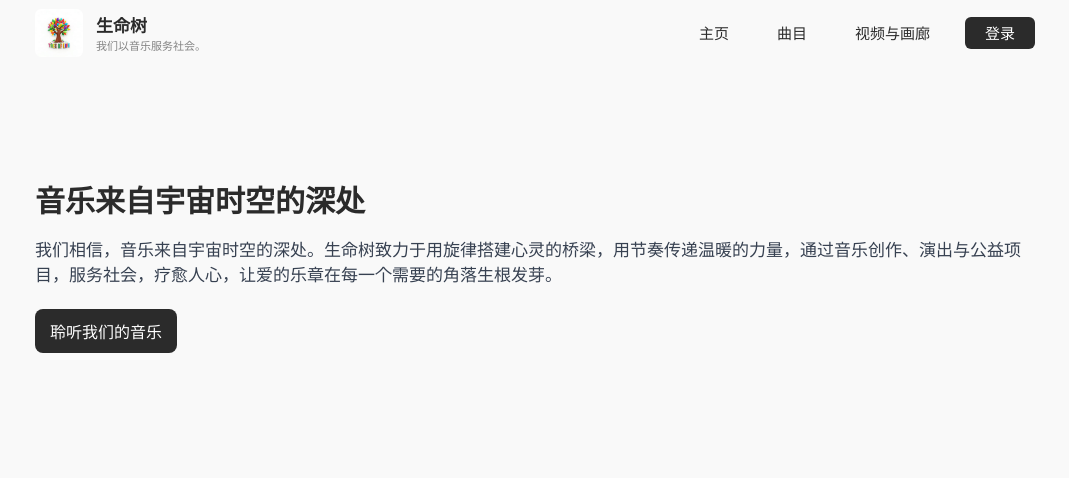
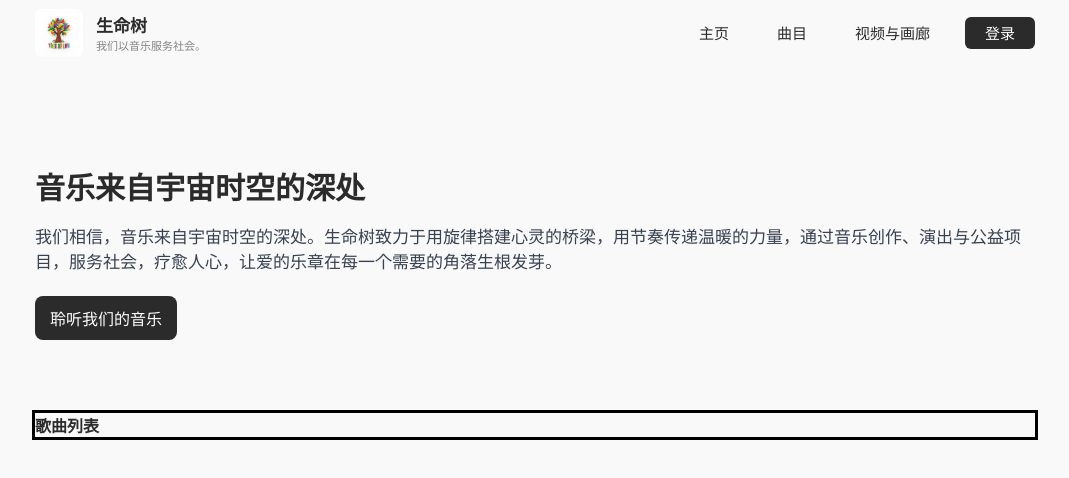
Before and after one commit to GEORGEWWWU/lifetree.pro, a Vue app: page / in a window 1280 px wide. Shown: the top 478 px of the page, without its empty margins (105-1174 px from the left). Built offline with nearby package versions, Linux system fonts and the light colour scheme.

Commit message:
新增歌曲列表组件

```diff
--- /dev/null
+++ b/src/components/MusicList.vue
@@ -0,0 +1,16 @@
+<template>
+    <div class="musiclist_container">
+        <h1>歌曲列表</h1>
+    </div>
+</template>
+
+<script setup lang="ts"></script>
+
+<style scoped lang="less">
+// 音乐列表
+.musiclist_container {
+    width: 1000px;
+    margin: 0 auto;
+    border: solid;
+}
+</style>
--- a/src/static/home.less
+++ b/src/static/home.less
@@ -23,10 +23,10 @@
 
             // 首页主标题
             .leadtitle {
-                min-height: 350px;
+                min-height: 250px;
                 display: grid;
                 justify-items: left;
-                align-content: center;
+                align-content: flex-end;
                 gap: 15px;
 
                 h2 {
--- a/src/views/Home/index.vue
+++ b/src/views/Home/index.vue
@@ -2,6 +2,7 @@
     <div class="home_page">
         <main>
             <section>
+                <!--大标题-->
                 <div class="container leadtitle">
                     <h2>音乐来自宇宙时空的深处</h2>
                     <p class="leadtext">
@@ -11,13 +12,17 @@
             </section>
 
             <section>
-                <div class="container musiclist"></div>
+                <!--音乐列表组件-->
+                <MusicListVue />
             </section>
         </main>
     </div>
 </template>
 
-<script setup lang="ts"></script>
+<script setup lang="ts">
+import MusicListVue from '@/components/MusicList.vue';
+
+</script>
 
 <style scoped lang="less">
 @import url('../../static/home.less');
```
